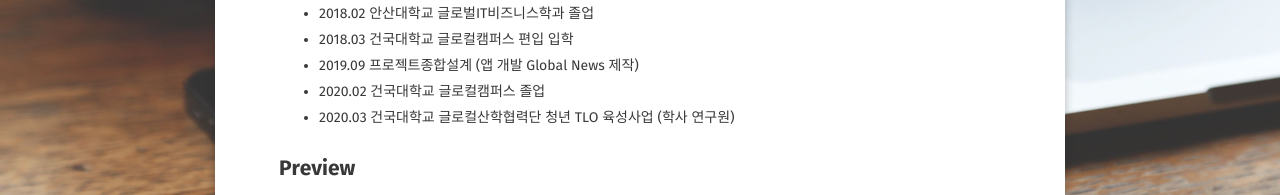
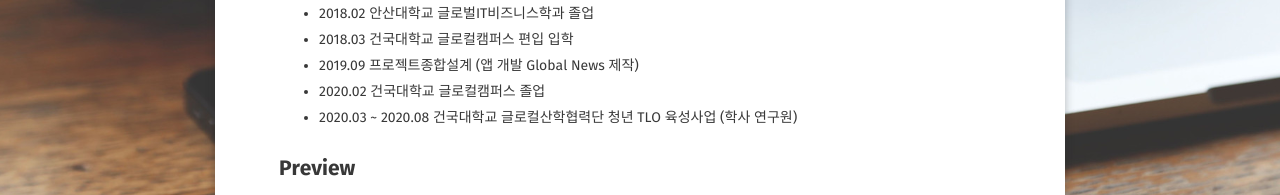
Before and after one commit to sum529-create/sum529-create.github.io, a Jekyll site: the page built from about/index.md, in a window 1280 px wide. Shown: the part 544-739 px from the top of the page. Built offline with Jekyll 4.4.1, drawn with Linux system fonts in a browser that asks for light colours; some web fonts are replaced; grey boxes are pictures that could not be loaded.

Commit message:
Update index.md

```diff
--- a/about/index.md
+++ b/about/index.md
@@ -19,7 +19,7 @@ comments: false
 * 2018.03 건국대학교 글로컬캠퍼스 편입 입학
 * 2019.09 프로젝트종합설계 (앱 개발 Global News 제작)
 * 2020.02 건국대학교 글로컬캠퍼스 졸업
-* 2020.03 건국대학교 글로컬산학협력단 청년 TLO 육성사업 (학사 연구원)
+* 2020.03 ~ 2020.08 건국대학교 글로컬산학협력단 청년 TLO 육성사업 (학사 연구원)
 
 ## Preview
 
```
